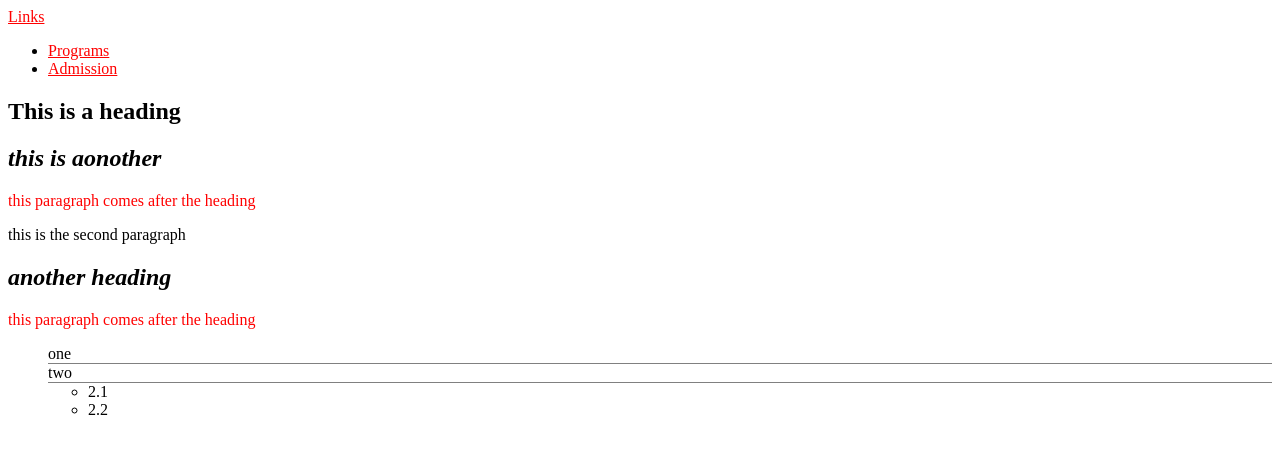
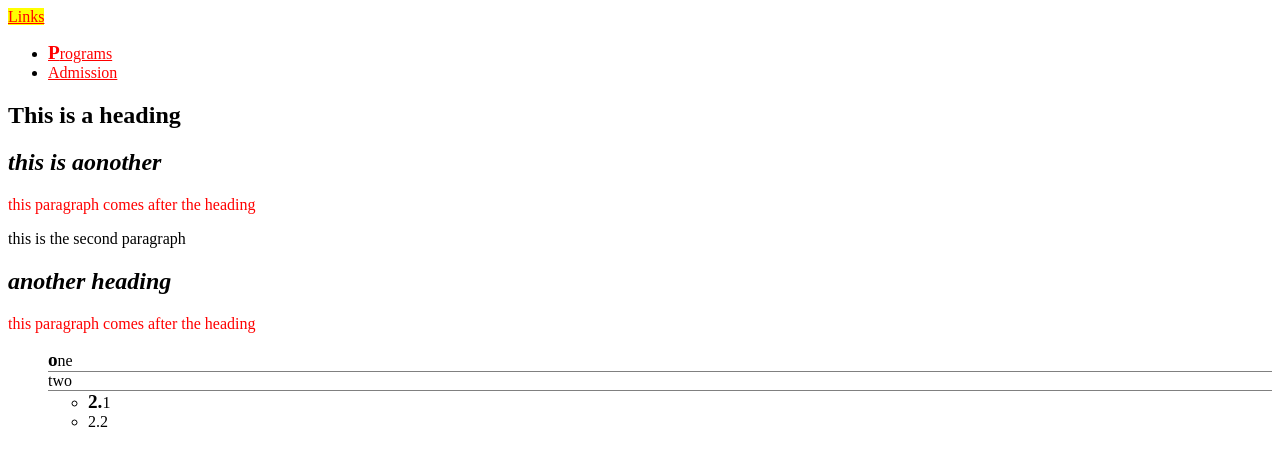
Before and after one commit to boydenz/week6, a plain HTML site: page index.html in a window 1280 px wide. Drawn offline with Linux system fonts and the light colour scheme.

Commit message:
bcit home page yellow background

```diff
--- a/css/styles.css
+++ b/css/styles.css
@@ -17,3 +17,10 @@ a:link{
 a:hover{
     color: pink
 }
+ul > li:first-child::first-letter{
+    font-weight:bold;
+    font-size:120%;
+}
+a[title="BCIT homepage"]{
+    background-color: yellow;
+}
```
Also changed, not shown: index.html (line endings or trailing spaces).
